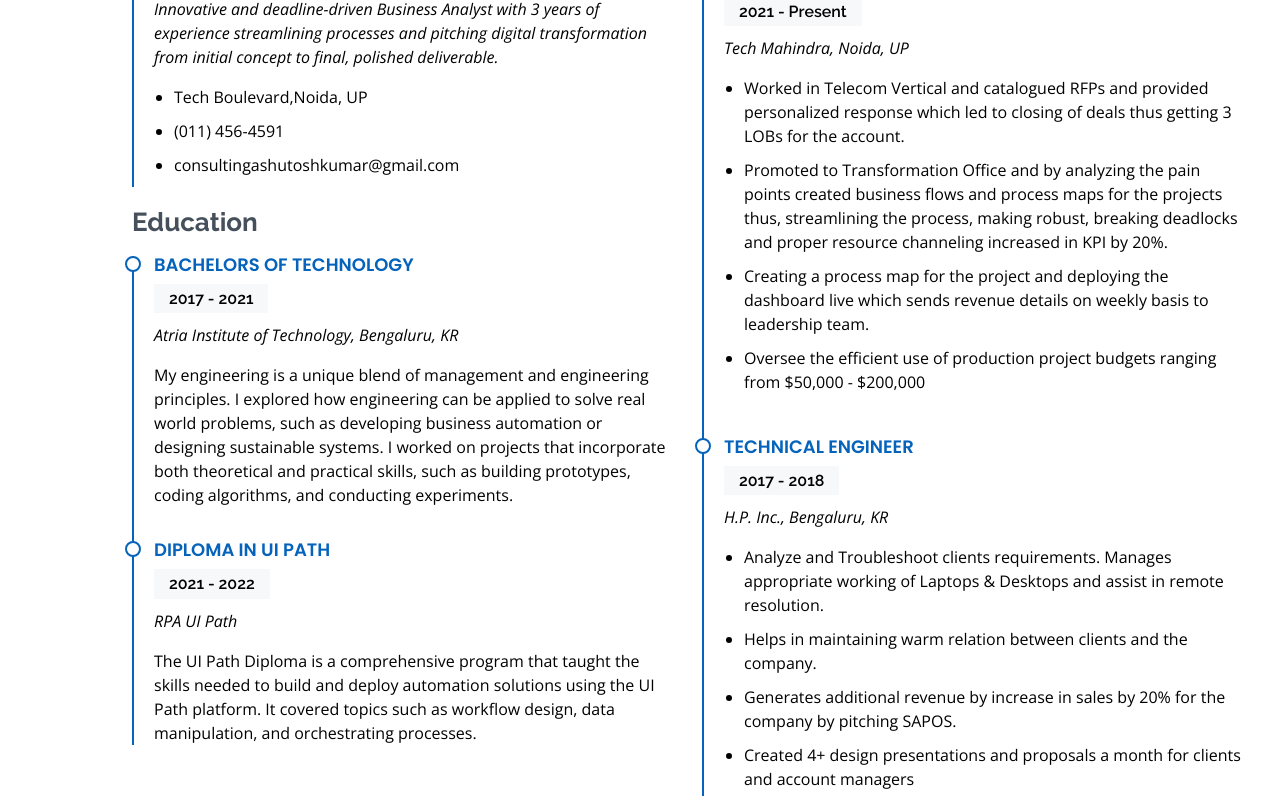
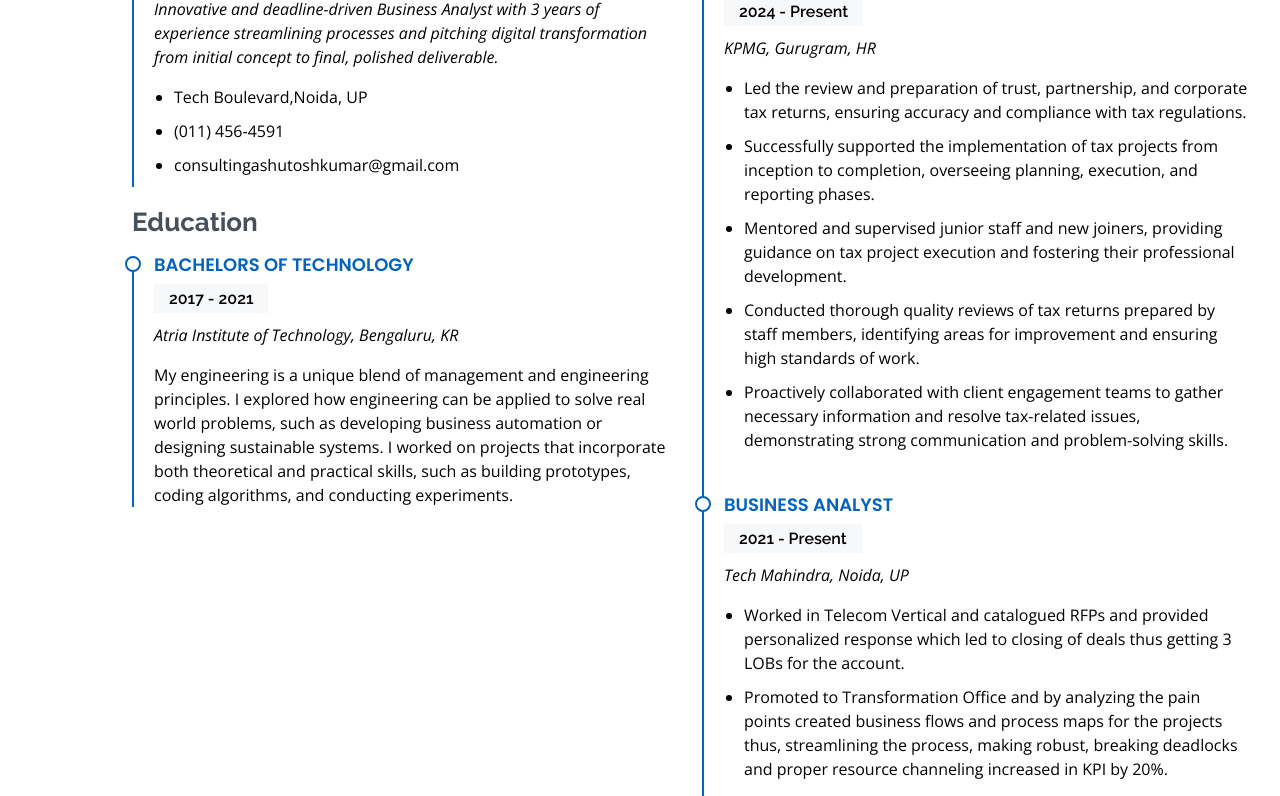
Before and after one commit to Aashutosh748/consultingashutoshkumar, a plain HTML site: page index.html in a window 1280 px wide. Shown: the part 2853-3649 px from the top of the page. Drawn offline with nearby package versions, Linux system fonts and the light colour scheme; files that its build step writes are made by us from their sources; files whose address does not match are found by name.

Commit message:
Update index.html
updated job, location

```diff
--- a/index.html
+++ b/index.html
@@ -288,15 +288,27 @@
               <p><em>Atria Institute of Technology, Bengaluru, KR</em></p>
               <p>My engineering is a unique blend of management and engineering principles. I explored how engineering can be applied to solve real world problems, such as developing business automation or designing sustainable systems. I worked on projects that incorporate both theoretical and practical skills, such as building prototypes, coding algorithms, and conducting experiments.</p>
             </div>
-            <div class="resume-item">
+<!--             <div class="resume-item">
               <h4>Diploma in UI Path</h4>
               <h5>2021 - 2022</h5>
               <p><em>RPA UI Path</em></p>
               <p>The UI Path Diploma is a comprehensive program that taught the skills needed to build and deploy automation solutions using the UI Path platform. It covered topics such as workflow design, data manipulation, and orchestrating processes.</p>
-            </div>
+            </div> -->
           </div>
           <div class="col-lg-6">
             <h3 class="resume-title">Professional Experience</h3>
+            <div class="resume-item">
+              <h4>Sr. Engineer Tax R&D</h4>
+              <h5>2024 - Present</h5>
+              <p><em>KPMG, Gurugram, HR</em></p>
+              <ul>
+                <li>Led the review and preparation of trust, partnership, and corporate tax returns, ensuring accuracy and compliance with tax regulations.</li>
+                <li>Successfully supported the implementation of tax projects from inception to completion, overseeing planning, execution, and reporting phases. </li>
+                <li>Mentored and supervised junior staff and new joiners, providing guidance on tax project execution and fostering their professional development.</li>
+                <li>Conducted thorough quality reviews of tax returns prepared by staff members, identifying areas for improvement and ensuring high standards of work.</li>
+                <li>Proactively collaborated with client engagement teams to gather necessary information and resolve tax-related issues, demonstrating strong communication and problem-solving skills.</li>
+              </ul>
+            </div>
             <div class="resume-item">
               <h4>Business Analyst</h4>
               <h5>2021 - Present</h5>
@@ -310,7 +322,7 @@
             </div>
             <div class="resume-item">
               <h4>Technical Engineer</h4>
-              <h5>2017 - 2018</h5>
+              <h5>2020 - 2018</h5>
               <p><em>H.P. Inc., Bengaluru, KR</em></p>
               <ul>
                 <li>Analyze and Troubleshoot clients requirements. Manages appropriate working of Laptops & Desktops and assist in remote resolution.</li>
@@ -670,7 +682,7 @@
               <div class="address">
                 <i class="bi bi-geo-alt"></i>
                 <h4>Location:</h4>
-                <p>A108 Saket, Delhi, IN 110011</p>
+                <p>Cybercity Gurugram, Haryana, IN 122002</p>
               </div>
 
               <div class="email">
```
